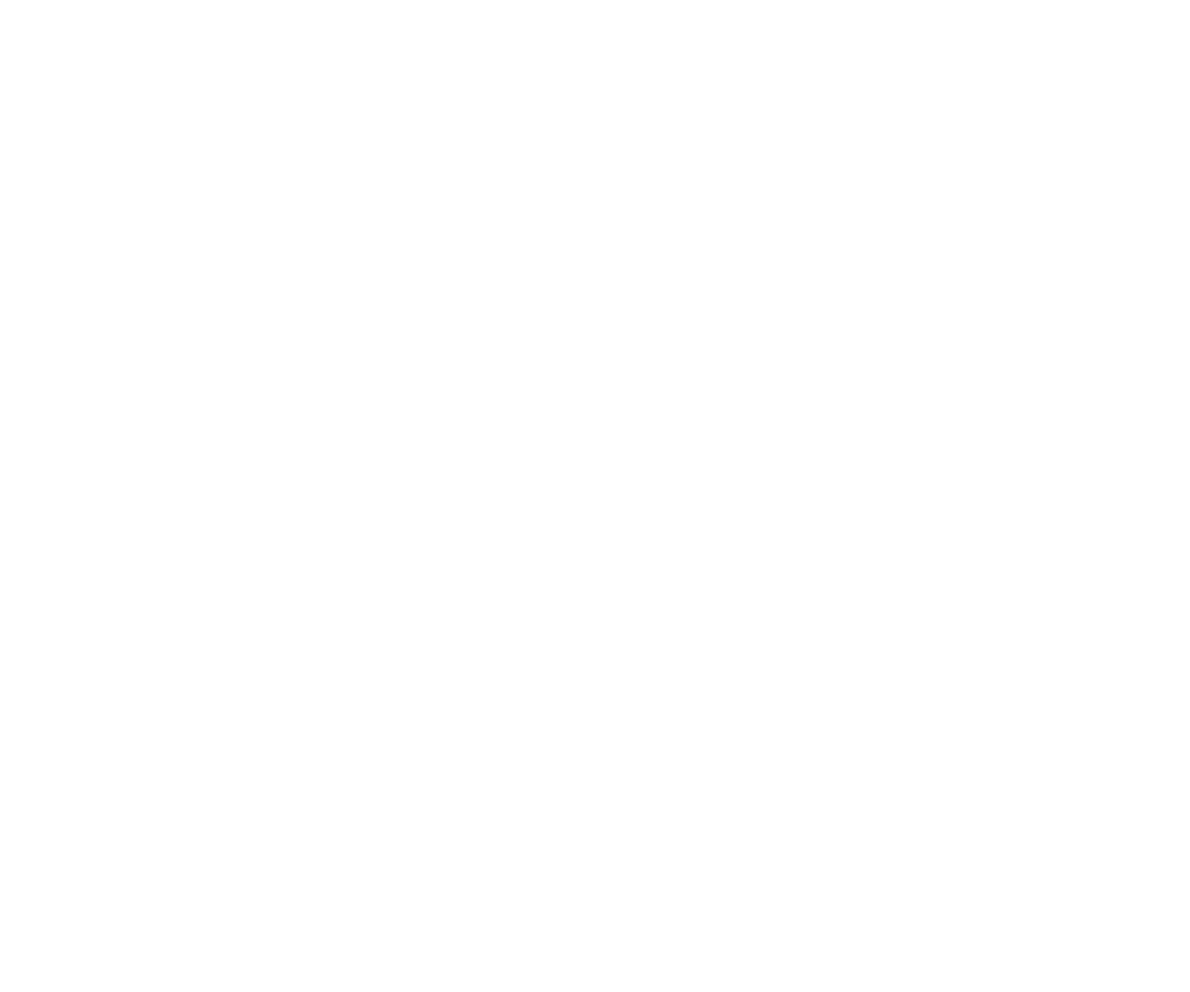
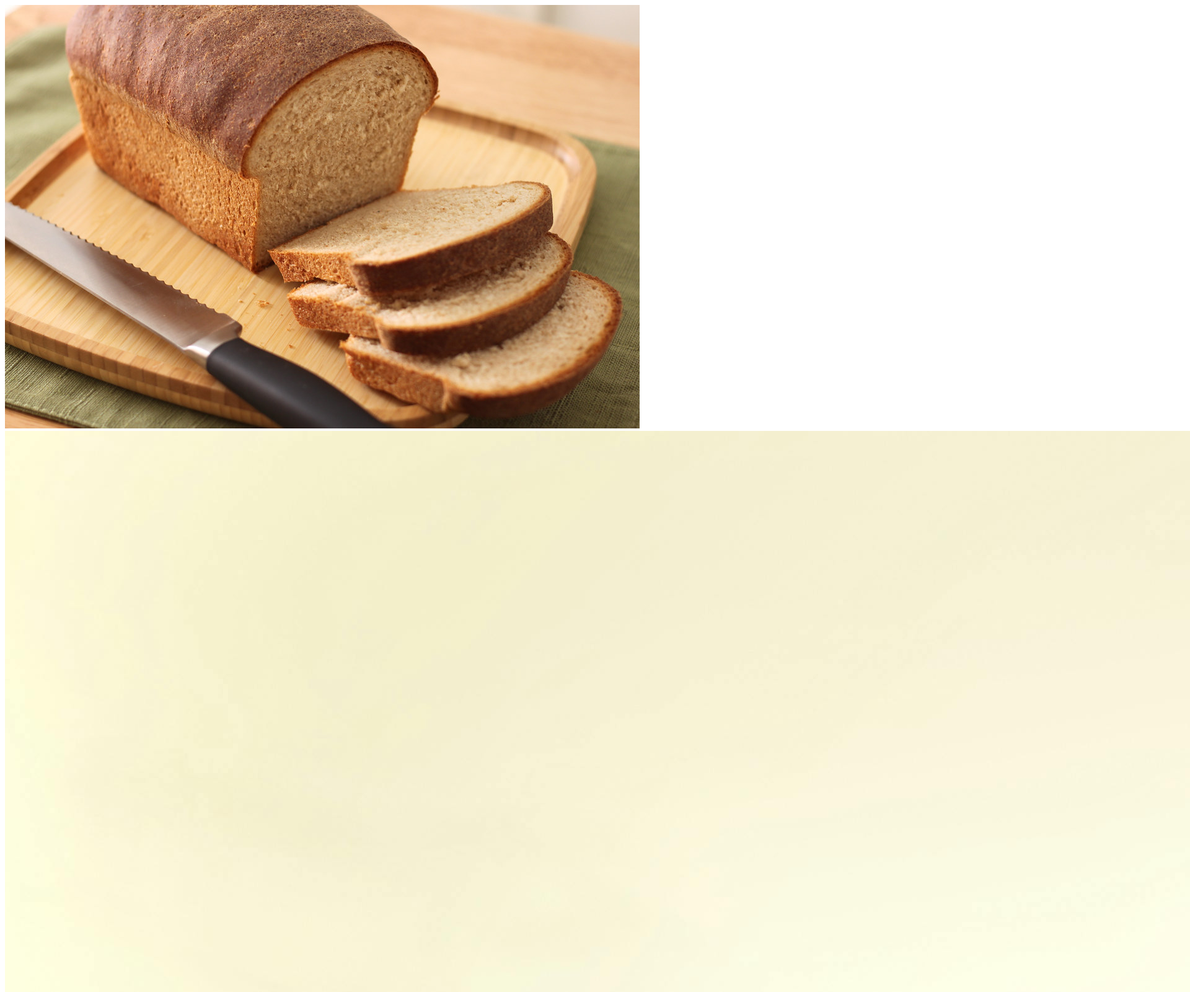
Before and after one commit to Q-Chan97/Dynamic-UI-2, a website: page src/template.html in a window 1280 px wide. Shown: the top 1600 px of the page at 62% size, 1920 px wide, since content can reach past the window. Before the commit the page ends 800 px from the top, so only its background shows below. Drawn offline with Linux system fonts and the light colour scheme.

Commit message:
Build base html

```diff
--- a/src/template.html
+++ b/src/template.html
@@ -4,7 +4,31 @@
     <meta charset="UTF-8" />
     <meta http-equiv="X-UA-Compatible" content="IE=edge" />
     <meta name="viewport" content="width=device-width, initial-scale=1.0" />
-    <title>Document</title>
+    <title>Image Carousel</title>
   </head>
-  <body></body>
+  <body>
+    <div id="carousel-container-div">
+      <div class="frame-div">
+        <div class="slides-div">
+
+          <div class="slide">
+            <img src="./img/bread.jpg" alt="bread">
+          </div>
+
+          <div class="slide">
+            <img src="./img/fruit.jpg" alt="fruit">
+          </div>
+
+          <div class="slide">
+            <img src="./img/meat.jpg" alt="meat">
+          </div>
+
+          <div class="slide">
+            <img src="./img/veg.jpg" alt="veg">
+          </div>
+
+        </div>
+      </div>
+    </div>
+  </body>
 </html>
```
